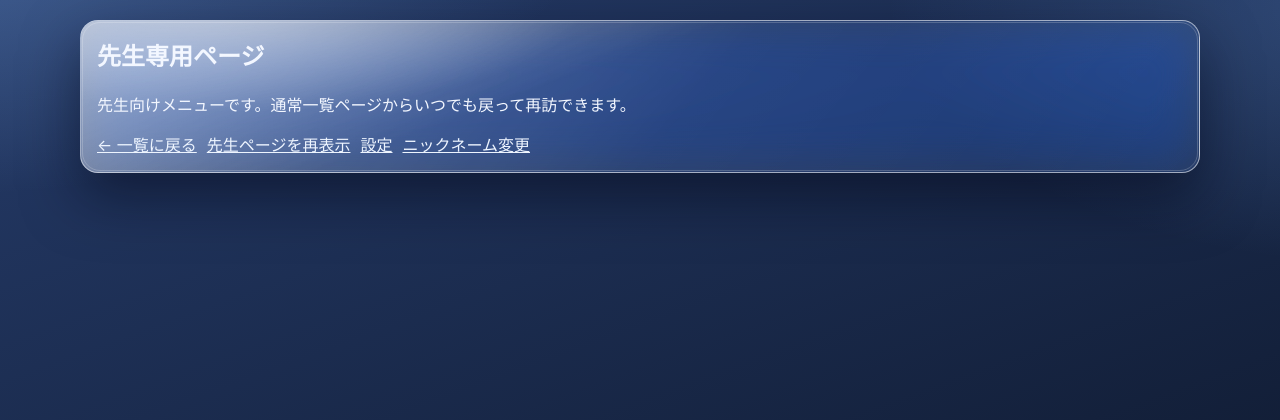
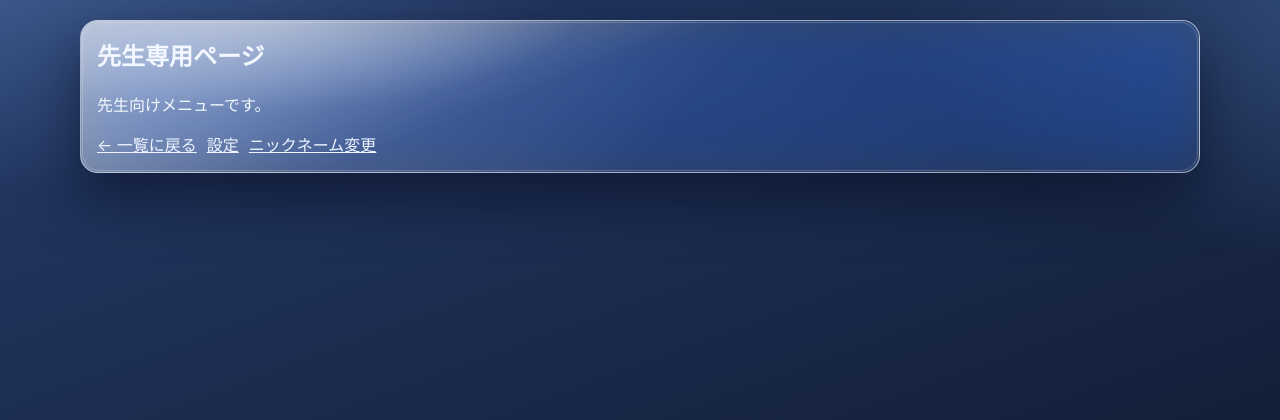
Before and after one commit to Satoru-ER/ChalkNote, a Python web app: template templates/teacher.html in a window 1280 px wide. Shown: the top 420 px of the page. Run offline with Jinja, Linux system fonts and the light colour scheme; the template is opened without the code that fills it, so the values that code supplies are empty.

Commit message:
Simplify teacher menu description
Removed redundant text from the teacher menu description.

```diff
--- a/templates/teacher.html
+++ b/templates/teacher.html
@@ -9,10 +9,9 @@
 <div class="page-shell">
     <section class="glass-panel">
         <h1>先生専用ページ</h1>
-        <p>先生向けメニューです。通常一覧ページからいつでも戻って再訪できます。</p>
+        <p>先生向けメニューです。</p>
         <div style="display:flex;gap:10px;flex-wrap:wrap;">
             <a href="{{ url_for('app_index') }}">← 一覧に戻る</a>
-            <a href="{{ url_for('teacher') }}">先生ページを再表示</a>
             <a href="{{ url_for('settings') }}">設定</a>
             <a href="{{ url_for('nickname_setup') }}">ニックネーム変更</a>
         </div>
```
